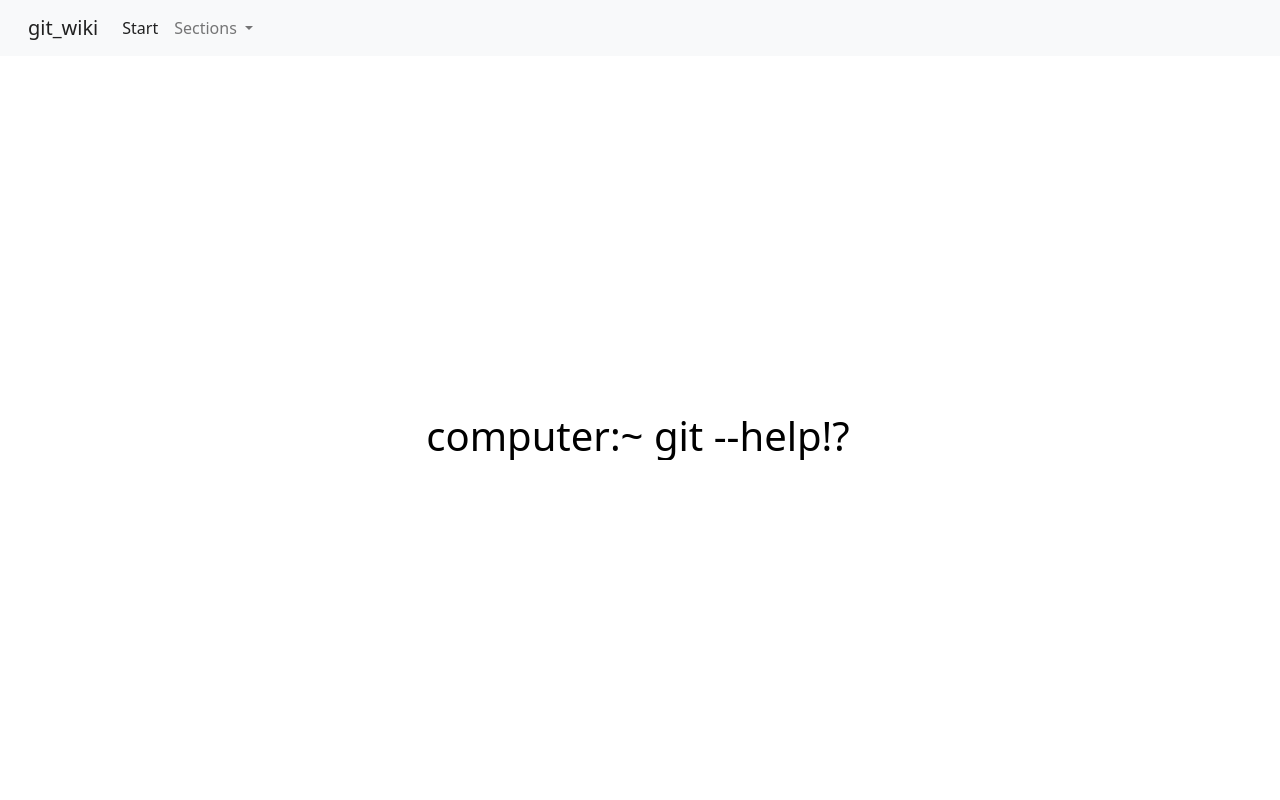
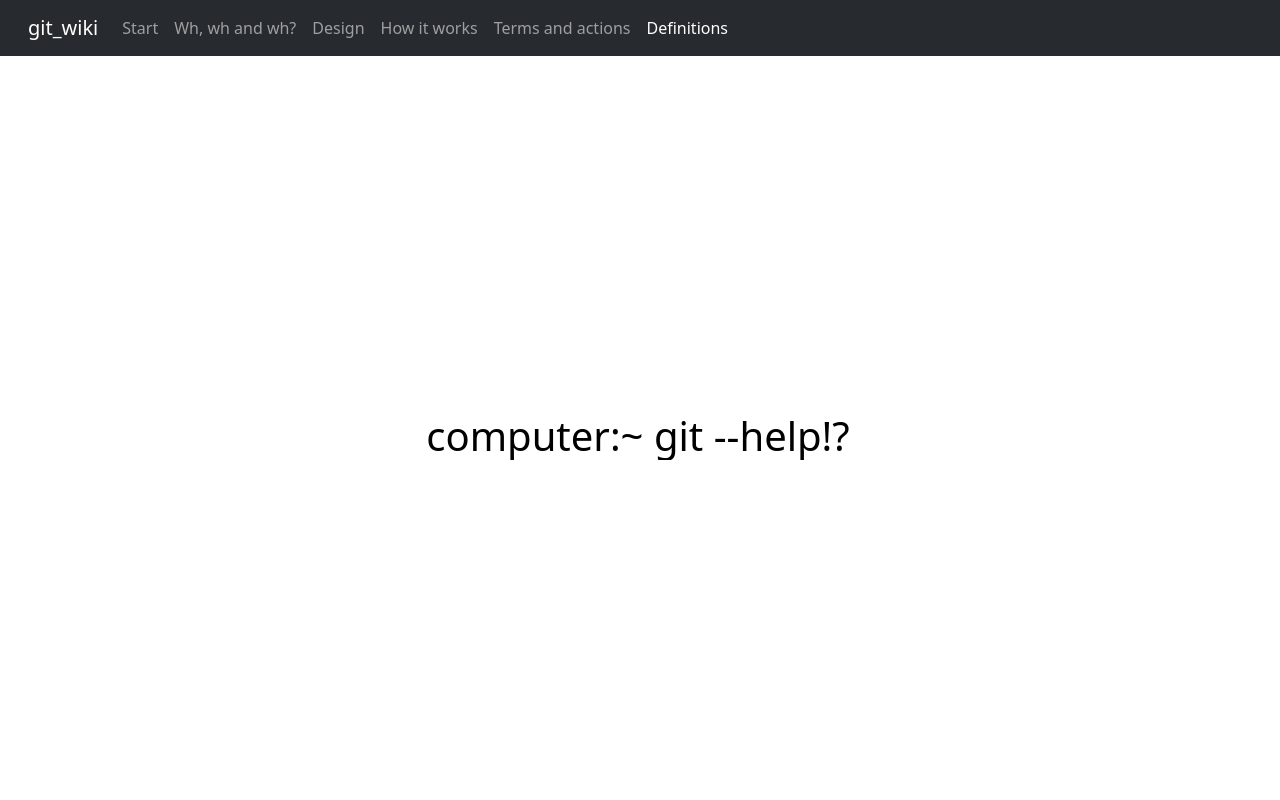
Before and after one commit to Jordy1311/git-wiki, a plain HTML site: page index.html in a window 1280 px wide. Shown: the top 800 px of the page. Drawn offline with nearby package versions, Linux system fonts and the light colour scheme.

Commit message:
more navbar adjustments

```diff
--- a/index.html
+++ b/index.html
@@ -9,28 +9,36 @@
     <title>git_wiki</title>
 </head>
 
-<body>
-  <nav id="main-nav" class="navbar navbar-expand navbar-light bg-light sticky-top px-3">
+<body data-bs-spy="scroll">
+  <nav id="main-nav" class="navbar navbar-expand-md navbar-dark bg-dark sticky-top px-3">
     <div class="container-fluid">
-      <a class="navbar-brand section" href="#">git_wiki</a>
-        <ul class="navbar-nav me-auto">
+      <a class="navbar-brand" href="index.html">git_wiki</a>
+      <button class="navbar-toggler" type="button" data-bs-toggle="collapse" data-bs-target="#navbarSupportedContent" aria-controls="navbarSupportedContent" aria-expanded="false" aria-label="Toggle navigation">
+        <span class="navbar-toggler-icon"></span>
+      </button>
+      <div class="collapse navbar-collapse" id="navbarSupportedContent">
+        <ul class="navbar-nav nav me-auto">
           <li class="nav-item">
-            <a class="nav-link active" aria-current="page" href="#start">Start</a>
+            <a class="nav-link"  href="#start">Start</a>
           </li>
-          <li class="nav-item dropdown">
-            <a class="nav-link dropdown-toggle" href="#" id="navbarDropdown" role="button" data-bs-toggle="dropdown" aria-expanded="false">
-              Sections
-            </a>
-            <ul class="dropdown-menu" aria-labelledby="navbarDropdown">
-              <li><a class="dropdown-item" href="#whwhwh">Wh, wh and wh?</a></li>
-              <li><a class="dropdown-item" href="#design">Design</a></li>
-              <li><a class="dropdown-item" href="#workings">How it works</a></li>
-              <li><a class="dropdown-item" href="#additional">Terms and actions</a></li>
-              <li><a class="dropdown-item" href="#definitions">Definitions</a></li>
-            </ul>
+          <li class="nav-item">
+            <a class="nav-link"  href="#whwhwh">Wh, wh and wh?</a>
+          </li>
+          <li class="nav-item">
+            <a class="nav-link"  href="#design">Design</a>
+          </li>
+          <li class="nav-item">
+            <a class="nav-link"  href="#workings">How it works</a>
+          </li>
+          <li class="nav-item">
+            <a class="nav-link"  href="#additional">Terms and actions</a>
+          </li>
+          <li class="nav-item">
+            <a class="nav-link"  href="#definitions">Definitions</a>
           </li>
         </ul>
       </div>
+    </div>
   </nav>
 
   <section id="start">
```
